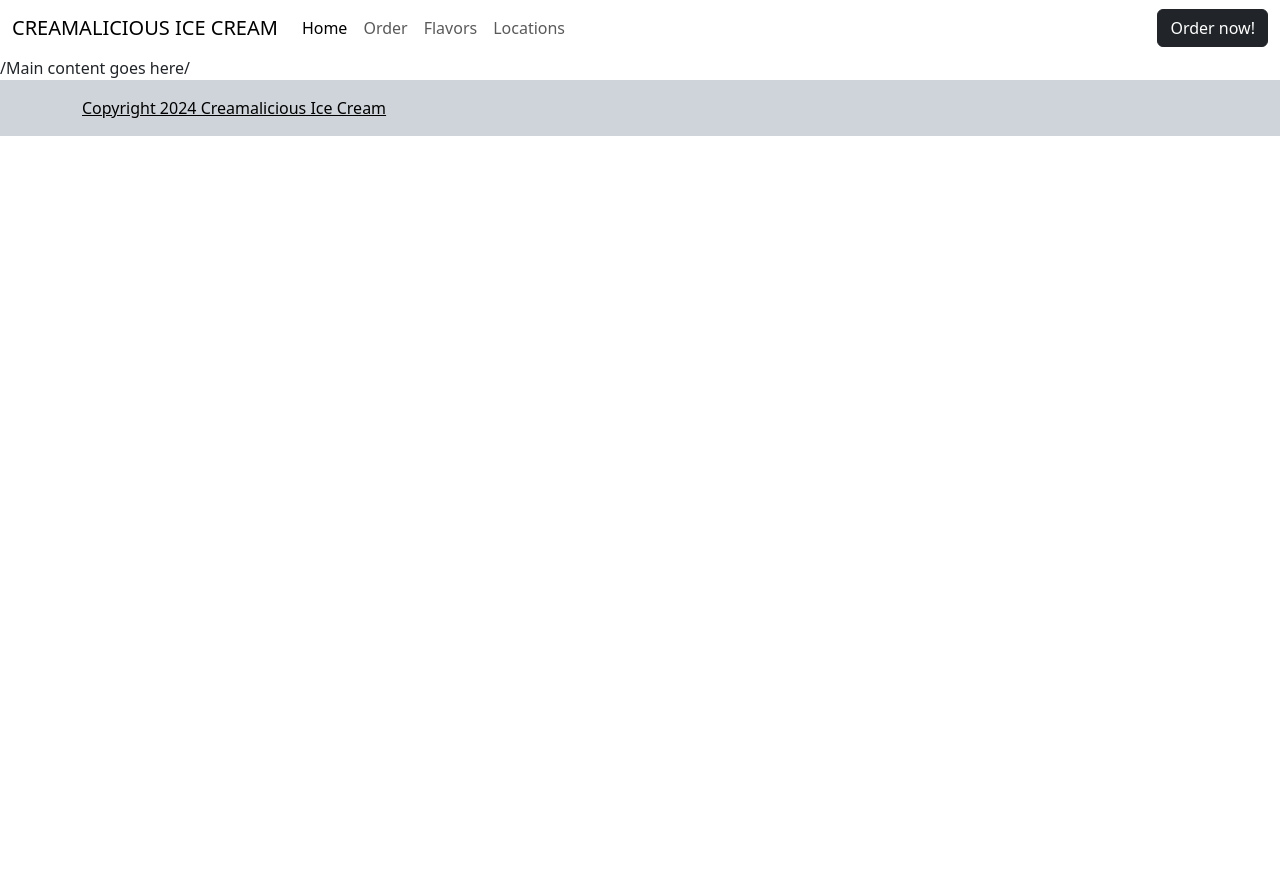
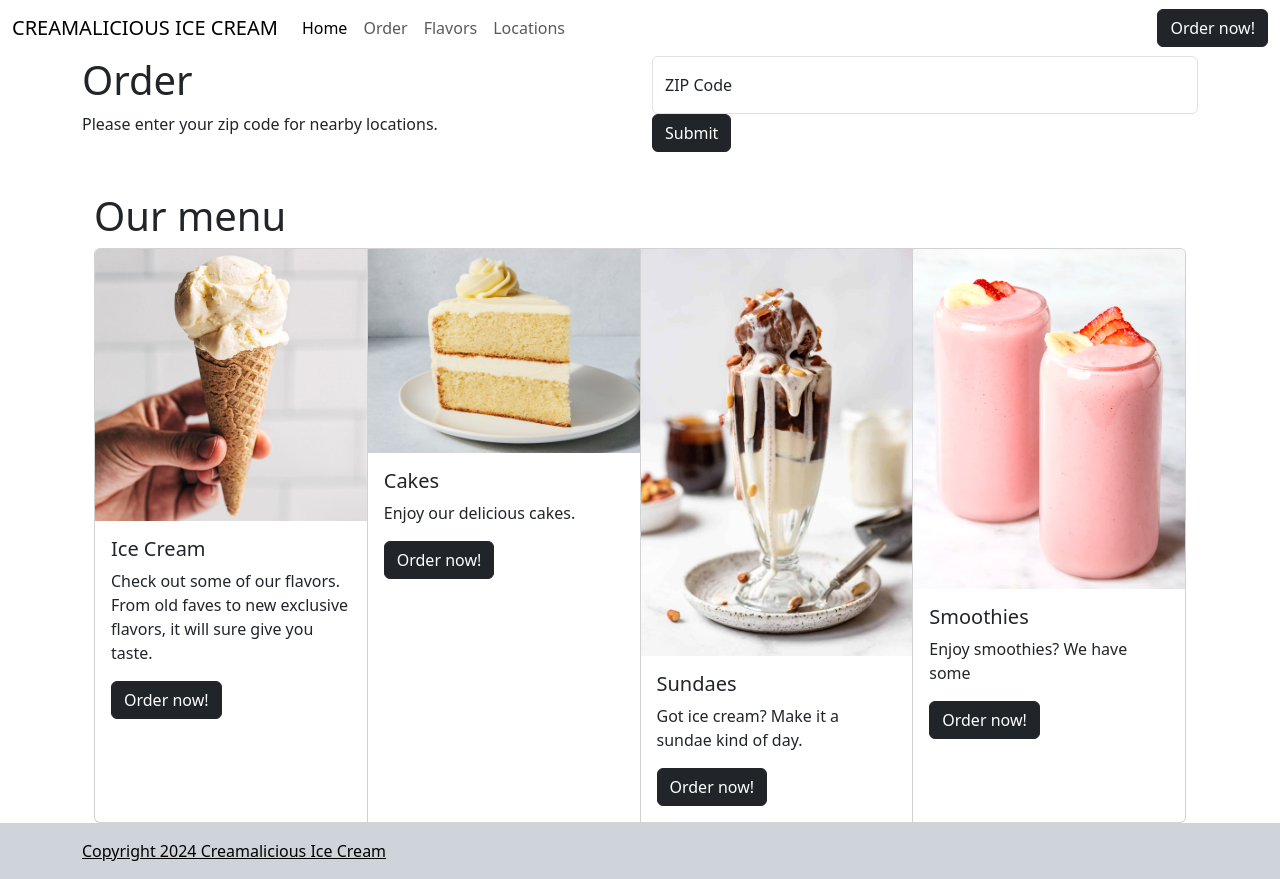
Before and after one commit to scottiehayes01/website-final, a plain HTML site: page order.html in a window 1280 px wide. Before the commit the page ends 800 px from the top, so only its background shows below. Drawn offline with Linux system fonts and the light colour scheme.

Commit message:
Add files via upload

```diff
--- a/order.html
+++ b/order.html
@@ -35,7 +35,59 @@
             </div>
           </nav>
     </header>
-    /Main content goes here/
+    <main>
+      <div class="container">
+        <div class="row">
+            <div class="col-md-6">
+                <h1 class="md-5">Order</h1>
+                <p class="md-4">Please enter your zip code for nearby locations.</p>
+            </div>
+            <div class="col-md-6">
+              <div class="form-floating mb-3">
+                <input type="zip" class="form-control" id="floatingInput" placeholder="10001">
+                <label for="floatingInput">ZIP Code</label>
+                <button type="submit" class="btn btn-primary btn-dark">Submit</button>
+            </div>
+          </div>
+        </div>
+        <br>
+        <div class="container">
+          <h1>Our menu</h1>
+          <div class="card-group">
+            <div class="card">
+              <img src="images/homemade-vanilla-ice-cream.webp" class="card-img-top" alt="...">
+              <div class="card-body">
+                <h5 class="card-title">Ice Cream</h5>
+                <p class="card-text">Check out some of our flavors. From old faves to new exclusive flavors, it will sure give you taste.</p>
+                <button type="button" href="order.html" class="btn btn-primary btn-dark">Order now!</button>
+              </div>
+            </div>
+            <div class="card">
+              <img src="images/vanilla-cake-index-64b741d111282.jpg" class="card-img-top" alt="...">
+              <div class="card-body">
+                <h5 class="card-title">Cakes</h5>
+                <p class="card-text">Enjoy our delicious cakes.</p>
+                <button type="button" href="order.html" class="btn btn-primary btn-dark">Order now!</button>
+              </div>
+            </div>
+            <div class="card">
+              <img src="images/Tin-Roof-Sundaes-10-scaled.jpg" class="card-img-top" alt="...">
+              <div class="card-body">
+                <h5 class="card-title">Sundaes</h5>
+                <p class="card-text">Got ice cream? Make it a sundae kind of day.</p>
+                <button type="button" href="order.html" class="btn btn-primary btn-dark">Order now!</button>
+              </div>
+            </div>
+            <div class="card">
+              <img src="images/strawberry-banana-smoothie-212.webp" class="card-img-top" alt="...">
+              <div class="card-body">
+                <h5 class="card-title">Smoothies</h5>
+                <p class="card-text">Enjoy smoothies? We have some</p>
+                <button type="button" href="order.html" class="btn btn-primary btn-dark">Order now!</button>
+              </div>
+            </div>
+          </div>
+    </main>
     <footer class="footer mt-auto py-3 bg-dark-subtle">
       <div class="container">
           <span class="text-muted"><a class="text-black" href="index.html">Copyright 2024 Creamalicious Ice Cream</a></span>
```
